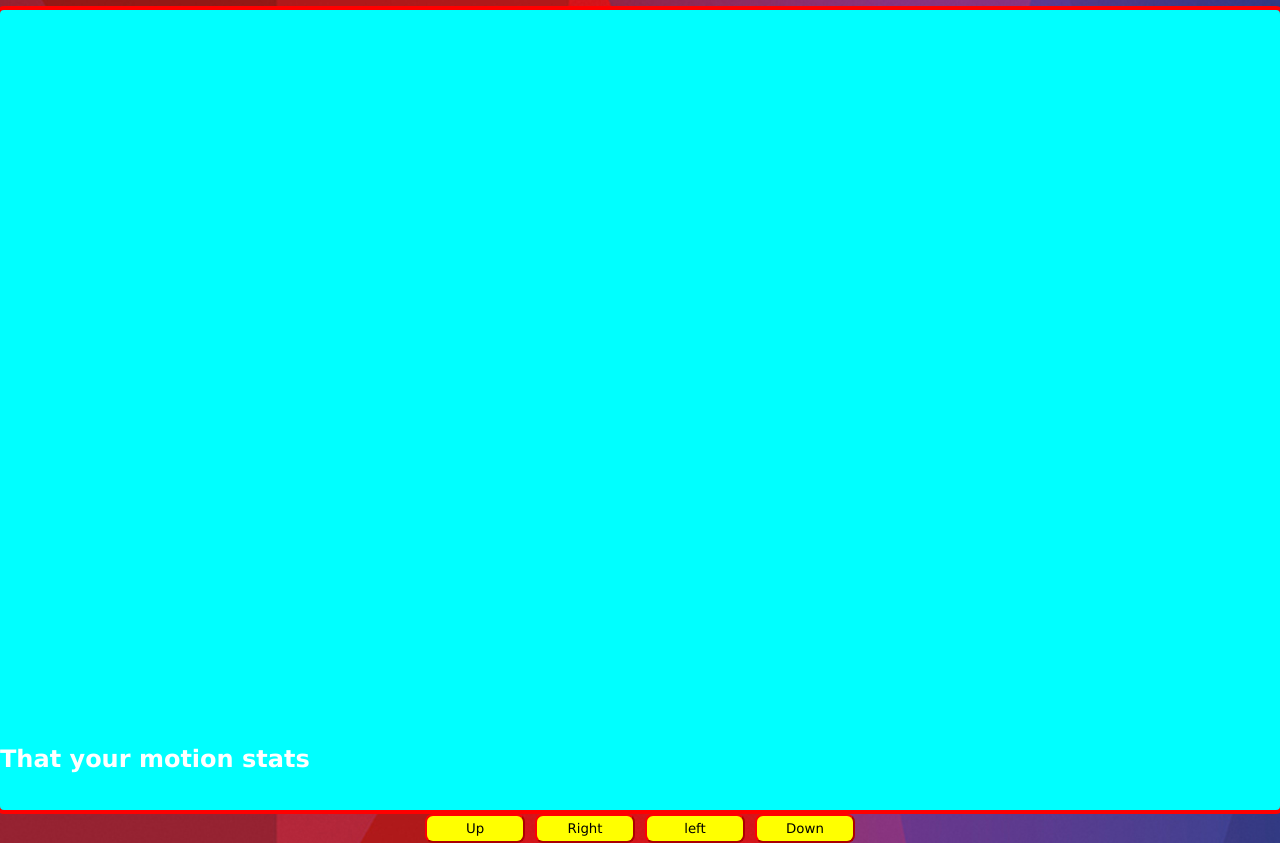
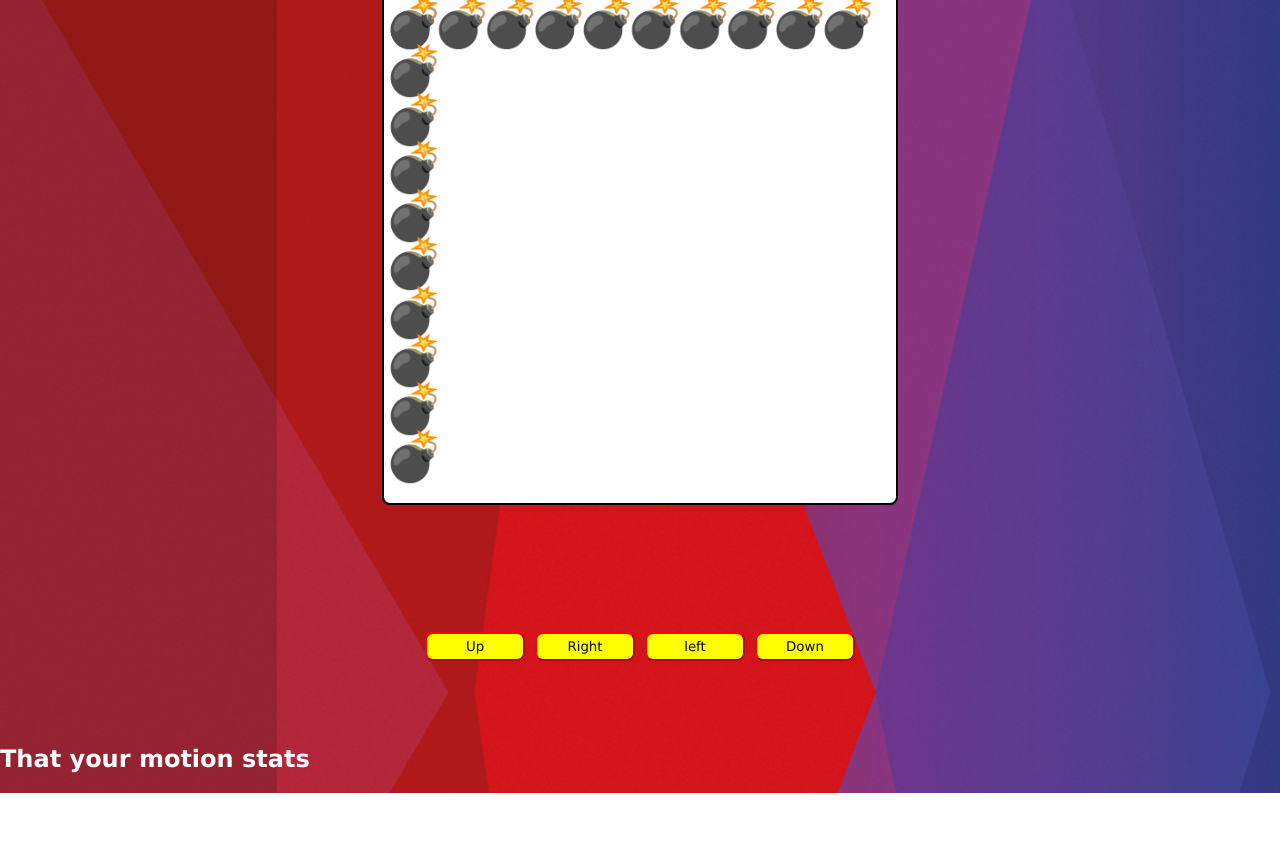
Before and after one commit to TheSirAndres/ifasgame, a plain HTML site: page index.html in a window 1280 px wide. Shown: the part 75-918 px from the top of the page. After the commit the page ends 868 px from the top, so only its background shows below. Drawn offline with Linux system fonts and the light colour scheme.

Commit message:
create all the HTML, CSS and define a lot of vars in the JS, current class 5

```diff
--- a/index.html
+++ b/index.html
@@ -9,8 +9,7 @@
 </head>
 <body>
     <div class="game__container">
-        <h1 class="game__title">Make the motion get the panel</h1>
-        <canvas class="game__container"></canvas>
+        <canvas class="game__canvas"></canvas>
 
         <div class="buttons__container">
             <button class="up">Up</button>
--- a/main.js
+++ b/main.js
@@ -1 +1,50 @@
-const canvas = document.querySelector('.game__container');
+/**
+ * @type {HTMLCanvasElement}
+ */
+// Var for the objects in the HTML------------------------------------------------------------------
+const canvas = document.querySelector('.game__canvas');
+const game = canvas.getContext('2d');
+let elementSize;
+let canvasSize;
+
+// images for the canvas----------------------------------------------------------------------------
+const motion = new Image();
+motion.src = "img/motion.jpg"
+motion.style.width = '50px';
+motion.style.height = '50px';
+
+//Event listeners------------------------------------------------------------------------------------
+window.addEventListener('load', setCanvasSize);
+window.addEventListener('resize', setCanvasSize)
+
+//funtions-------------------------------------------------------------------------------------------
+
+// Funtion to start the renderizing
+function setCanvasSize() {
+    //part of the code to define the size of the Box and each element
+
+    if(window.innerHeight > window.innerWidth){
+        canvasSize = window.innerWidth * 0.8;
+    } else {
+        canvasSize = window.innerHeight * 0.8;
+    }
+    canvas.setAttribute("height", canvasSize * 0.8);
+    canvas.setAttribute("width", canvasSize * 0.8);
+    elementSize = (canvasSize / 13) - 1;
+    game.font = elementSize + "px Verdana";
+    game.textAlign = 'start';
+
+    startGame();
+
+}
+// funtion to locate the emojis
+function startGame() {
+     //part of the code to add the elements in the canvas
+
+    for (let i = 0; i <= 9; i++) {
+        game.fillText(emojis['X'], elementSize * i, elementSize)
+    }
+    for (let i = 0; i <= 9; i++) {
+        game.fillText(emojis['X'], 0, elementSize * (i + 1))
+    }
+}
--- a/maps.js
+++ b/maps.js
@@ -0,0 +1,47 @@
+const emojis = {
+    '-': ' ',
+    'O': '🚪',
+    'X': '💣',
+    'I': '🎁',
+    'PLAYER': '💀',
+    'BOMB_COLLISION': '🔥',
+    'GAME_OVER': '👎',
+    'WIN': '🏆',
+  };
+  const maps = [];
+  maps.push(`
+    IXXXXXXXXX
+    -XXXXXXXXX
+    -XXXXXXXXX
+    -XXXXXXXXX
+    -XXXXXXXXX
+    -XXXXXXXXX
+    -XXXXXXXXX
+    -XXXXXXXXX
+    -XXXXXXXXX
+    OXXXXXXXXX
+  `);
+  maps.push(`
+    O--XXXXXXX
+    X--XXXXXXX
+    XX----XXXX
+    X--XX-XXXX
+    X-XXX--XXX
+    X-XXXX-XXX
+    XX--XX--XX
+    XX--XXX-XX
+    XXXX---IXX
+    XXXXXXXXXX
+    `);
+  maps.push(`
+    I-----XXXX
+    XXXXX-XXXX
+    XX----XXXX
+    XX-XXXXXXX
+    XX-----XXX
+    XXXXXX-XXX
+    XX-----XXX
+    XX-XXXXXXX
+    XX-----OXX
+    XXXXXXXXXX
+  `);
--- a/style.css
+++ b/style.css
@@ -16,9 +16,9 @@ body{
     flex-wrap: wrap;
 }
 canvas {
-    border: 4px solid red;
+    border: 2px solid black;
     border-radius: 8px;
-    background-color: aqua;
+    background-color: white;
 }
 .buttons__container {
     display: flex;
```
Also changed, not shown: img/motion.jpg (added).
